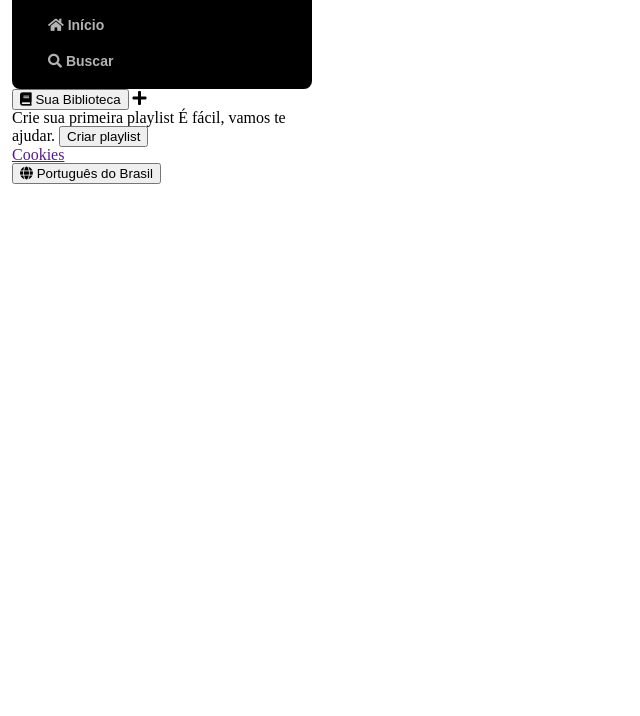
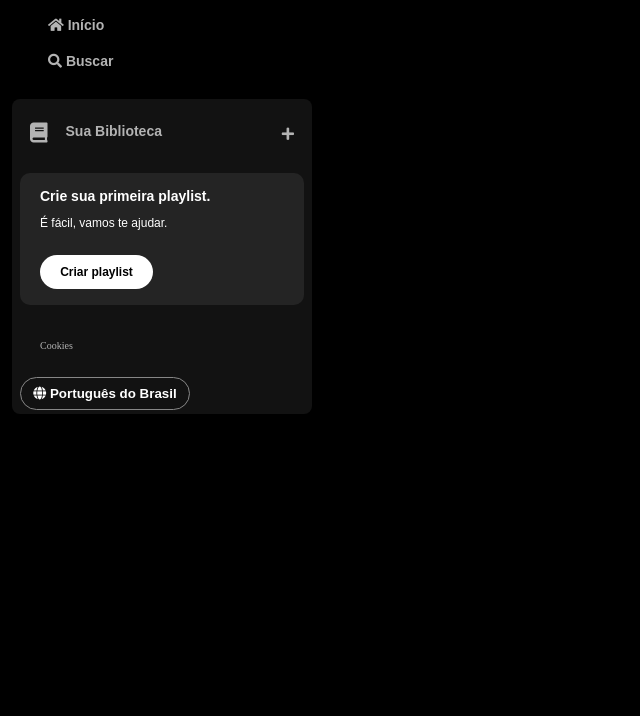
Before and after one commit to Lilianvieiramoura/imersao-frontend-alura, a plain HTML site: page index.html in a window 1280 px wide. Shown: the part 84-800 px from the top of the page, without its empty margins (0-640 px from the left). Drawn offline with Linux system fonts and the light colour scheme.

Commit message:
css library

```diff
--- a/index.html
+++ b/index.html
@@ -47,7 +47,7 @@
 
           <section class="section-playlist">
             <div class="section-playlist__content">
-              <span class="text title">Crie sua primeira playlist</span>
+              <span class="text title">Crie sua primeira playlist.</span>
               <span class="text subtitle">É fácil, vamos te ajudar.</span>
               <button class="section-playlist__button">
                 <span>Criar playlist</span>
--- a/styles.css
+++ b/styles.css
@@ -1,5 +1,5 @@
 body {
-  background-color: white;
+  background-color: black;
 }
 
 .sidebar {
@@ -44,3 +44,126 @@ body {
   text-decoration: none;
   font-family: "DM Sans", sans-serif;
 }
+
+.library {
+  background-color: #121212;
+  border-radius: 8px;
+  display: flex;
+  justify-content: space-between;
+  flex-direction: column;
+  padding: 4px 8px;
+  color: #b3b3b3;
+  font-weight: 600;
+  font-size: 14px;
+  margin-top: 10px;
+}
+
+.library .library__content {
+  display: flex;
+  justify-content: space-between;
+}
+
+.library .library__button {
+  display: flex;
+  margin-right: 10px;
+  color: #b3b3b3;
+  background-color: transparent;
+  border: 0px;
+  font-size: 14px;
+  font-weight: 700;
+  font-family: "DM Sans", sans-serif;
+  text-align: center;
+  text-decoration: none;
+  text-transform: none;
+  padding: 20px 10px;
+}
+
+.library .library__button .fa {
+  font-size: 20px;
+  margin-right: 10px;
+  font-weight: 300;
+  padding-right: 8px;
+}
+
+.library .library__content .fa-plus {
+  margin: 24px 10px;
+}
+
+.section-playlist {
+  display: flex;
+  align-items: flex-start;
+  justify-content: space-between;
+  gap: 20px;
+  background-color: #242424;
+  color: #b3b3b3;
+  font-weight: 600;
+  font-size: 14px;
+  margin: 8px 0;
+  padding: 16px 20px;
+  border-radius: 10px;
+}
+
+.section-playlist .section-playlist__content {
+  display: flex;
+  flex-direction: column;
+}
+
+.section-playlist__content .text {
+  padding-bottom: 14px;
+  color: white;
+  font-family: "DM Sans", sans-serif;
+}
+
+.section-playlist__content .title {
+  font-weight: 700;
+}
+
+.section-playlist__content .subtitle {
+  font-weight: 500;
+  font-size: 12px;
+}
+
+.section-playlist__content .section-playlist__button {
+  display: flex;
+  justify-content: center;
+  background-color: white;
+  color: black;
+  border-radius: 20px;
+  font-size: 12px;
+  font-weight: 700;
+  font-family: "DM Sans", sans-serif;
+  text-decoration: none;
+  text-transform: none;
+  padding: 10px;
+  margin-top: 12px;
+  border: 0px;
+  width: 113px;
+}
+
+.sidebar .cookies {
+  margin: 25px 20px;
+}
+
+.sidebar .cookies a {
+  color: #b3b3b3;
+  font-weight: 500;
+  font-size: 10px;
+  text-decoration: none;
+}
+
+.sidebar .cookies a:hover {
+  text-decoration: underline;
+}
+
+.languages .languages__button {
+  background-color: transparent;
+  border: 1px solid #878787;
+  color: white;
+  font-weight: bold;
+  cursor: pointer;
+  align-items: center;
+  width: 170px;
+  margin: 8ox;
+  padding: 8px;
+  border-radius: 20px;
+}
```
